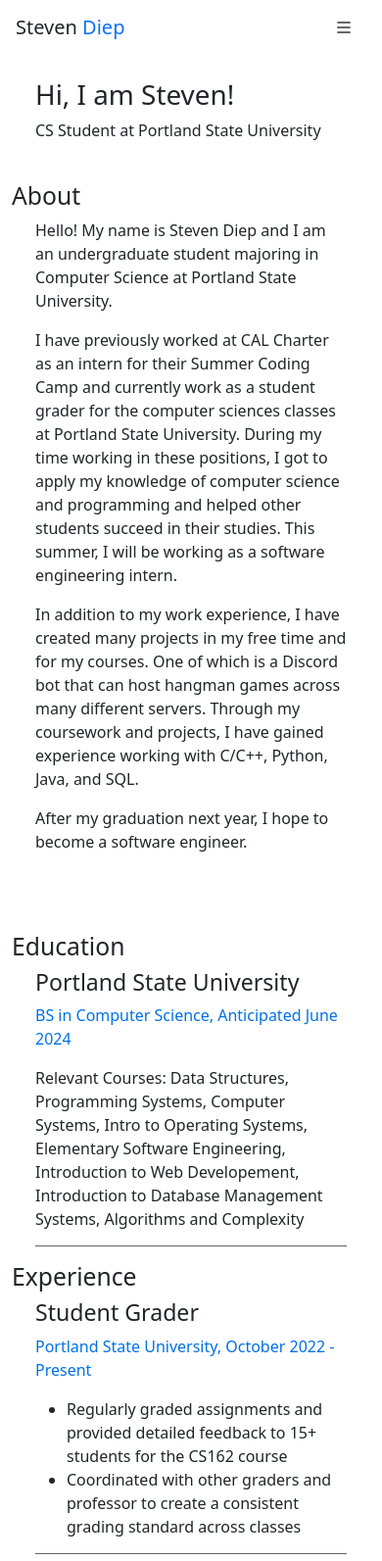
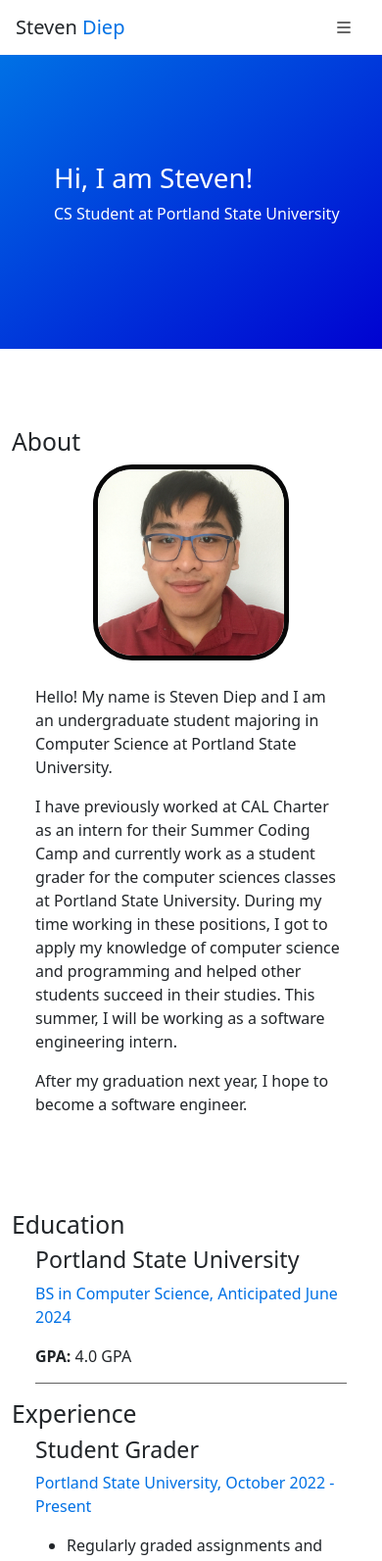
Before and after one commit to stevdiep-pdx/webdev-portfolio, a plain HTML site: page index.html in a window 390 px wide. Shown: the top 1593 px of the page at 98% size. Drawn offline with nearby package versions, Linux system fonts and the light colour scheme.

Commit message:
About section created. Added input validation to contact form.

```diff
--- a/index.html
+++ b/index.html
@@ -42,7 +42,7 @@
     <!-- Navbar -->
     <nav class="navbar navbar-expand-md bg-transparent pr-5">
       <p class="navbar-brand ms-3 my-auto">
-        Steven <span class="text-primary">Diep</span>
+        Steven <span class="brand">Diep</span>
       </p>
 
       <!-- Hamburger button to toggle navbar when the screen is small -->
@@ -78,16 +78,28 @@
     </nav>
 
     <!-- Header -->
-
-    <main class="container test2">
-      <!-- Introduction -->
-      <div class="p-4">
+    <header class="banner">
+      <div class="banner-info">
         <h1>Hi, I am Steven!</h1>
         <p>CS Student at Portland State University</p>
       </div>
+    </header>
+
+    <main class="container">
+      <!-- Introduction -->
       <section id="about">
         <h2>About</h2>
-        <div class="px-4">
+        <div class="px-4 row">
+          <div class="col-12 col-md-3 my-auto text-center">
+            <img
+              class="headshot my-auto"
+              src="images/steven.jpg"
+              alt="Headshot of Steven Diep"
+              width="200"
+            />
+          </div>
+
+          <div class="introduction col-12 col-md-9">
             <p>
               Hello! My name is Steven Diep and I am an undergraduate student
               majoring in Computer Science at Portland State University.
@@ -103,34 +115,40 @@
               engineering intern.
             </p>
 
-          <p>
+            <p class="optional">
               In addition to my work experience, I have created many projects in
-            my free time and for my courses. One of which is a Discord bot that
-            can host hangman games across many different servers. Through my
-            coursework and projects, I have gained experience working with
+              my free time and for my courses. One of which is a Discord bot
+              that can host hangman games across many different servers. Through
+              my coursework and projects, I have gained experience working with
               C/C++, Python, Java, and SQL.
             </p>
 
             <p>
-            After my graduation next year, I hope to become a software engineer.
+              After my graduation next year, I hope to become a software
+              engineer.
             </p>
+          </div>
         </div>
       </section>
 
-      <!-- Work History -->
+      <!-- Education and Experience -->
       <section id="experience">
+        <!-- Education -->
         <h2>Education</h2>
         <div class="px-4">
           <h3>Portland State University</h3>
           <p class="dates">BS in Computer Science, Anticipated June 2024</p>
-          <p class="description">
-            Relevant Courses: Data Structures, Programming Systems, Computer
-            Systems, Intro to Operating Systems, Elementary Software
-            Engineering, Introduction to Web Developement, Introduction to
-            Database Management Systems, Algorithms and Complexity
+          <p class="optional">
+            <span class="bold">Relevant Courses:</span> Data Structures,
+            Programming Systems, Computer Systems, Intro to Operating Systems,
+            Elementary Software Engineering, Introduction to Web Developement,
+            Introduction to Database Management Systems, Algorithms and
+            Complexity
           </p>
+          <p class="description"><span class="bold">GPA:</span> 4.0 GPA</p>
         </div>
 
+        <!-- Work History -->
         <h2>Experience</h2>
         <div class="px-4">
           <h3>Student Grader</h3>
@@ -222,6 +240,9 @@
       <section id="contact">
         <h2>Contact</h2>
         <form class="bg-light border rounded p-4 mx-4" action="">
+          <p class="error" id="error">
+            <i class="bi bi-exclamation-triangle-fill"></i> Invalid Input
+          </p>
           <div class="form-group row">
             <!-- Name -->
             <div class="col-12 col-md-6 mb-4">
--- a/script.js
+++ b/script.js
@@ -0,0 +1,26 @@
+// Get the form
+let form = document.querySelector('form');
+
+// Get the error message
+let errorMessage = document.querySelector('#error');
+
+// When the form is submitted, check its values
+form.addEventListener('submit', (event) => {
+  // Check to see if any of the textboxes are empty
+  if (
+    form.elements.name.value == '' ||
+    form.elements.email.value == '' ||
+    form.elements.message.value == ''
+  ) {
+    // Override the default behavior so that the invalid message isn't sent
+    event.preventDefault();
+
+    // Show the error message when there is an error
+    errorMessage.style.display = 'block';
+  }
+
+  // If the input is good, hide the error message
+  else {
+    errorMessage.style.display = 'none';
+  }
+});
--- a/styles.css
+++ b/styles.css
@@ -4,14 +4,63 @@
   --black: #080808;
   --gray: #616161;
 
-  --lightblue: #0071e5;
+  --sky-blue: #0071e5;
+  --blue: #0002d1;
+
+  --red: #da0000;
 }
 
 section {
   margin-bottom: 80px;
 }
 
+.bold {
+  font-weight: 600;
+}
+
+@media (max-width: 576px) {
+  /* Some elements will only be optional and will be hidden when the screen size is small to avoid large walls of text */
+  .optional {
+    display: none;
+  }
+
+  /* When the screen size is small, add some spacing between the headshot and introduction */
+  .introduction {
+    padding-top: 25px;
+  }
+}
+
+/* Navbar */
+.brand {
+  color: var(--sky-blue);
+}
+
+/* Banner */
+.banner {
+  padding: 20px;
+  margin-bottom: 80px;
+  height: 300px;
+  background-image: linear-gradient(
+    to bottom right,
+    var(--sky-blue),
+    var(--blue)
+  );
+  color: var(--white);
+}
+
+.banner-info {
+  display: inline-block;
+  position: relative;
+  left: 10%;
+  top: 50%;
+  transform: translateY(-50%);
+}
+
 /* Introduction */
+.headshot {
+  border: 5px solid var(--black);
+  border-radius: 20%;
+}
 
 /* Experience */
 .description {
@@ -20,7 +69,7 @@
 }
 
 .dates {
-  color: var(--lightblue);
+  color: var(--sky-blue);
 }
 
 /* Projects */
@@ -40,3 +89,11 @@
   position: absolute;
   bottom: 15px;
 }
+
+/* Contact */
+.error {
+  display: none;
+  background-color: var(--red);
+  color: var(--white);
+  text-align: center;
+}
```
Lines whose indentation alone changed are shown as unchanged.
